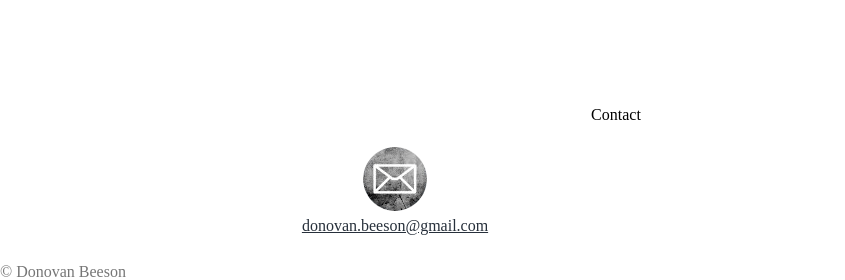
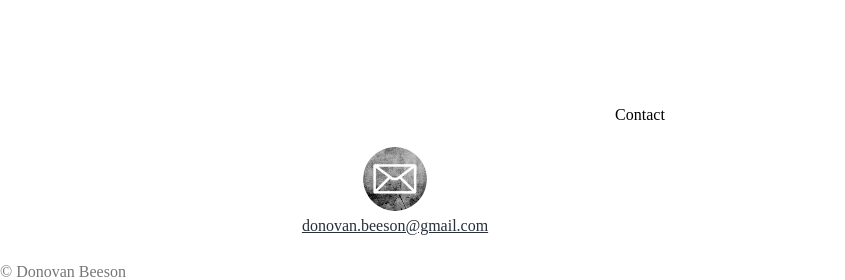
Before and after one commit to kzadrozny/donovanbeeson, a website with bundled scripts: page index.html in a window 1280 px wide. Shown: the part 3561-3841 px from the top of the page, 0-845 px from the left. Built offline with nearby package versions, Linux system fonts and the light colour scheme.

Commit message:
Header bug fix

```diff
--- a/css/styles.css
+++ b/css/styles.css
@@ -179,9 +179,6 @@ section.icons {
       grid-template-columns: 1fr 1fr; } }
   section.icons h2 {
     grid-column: span 2; }
-    @media (min-width: 48em) {
-      section.icons h2 {
-        margin-left: -3em; } }
   section.icons img {
     max-height: 10em; }
     @media (min-width: 48em) {
```
